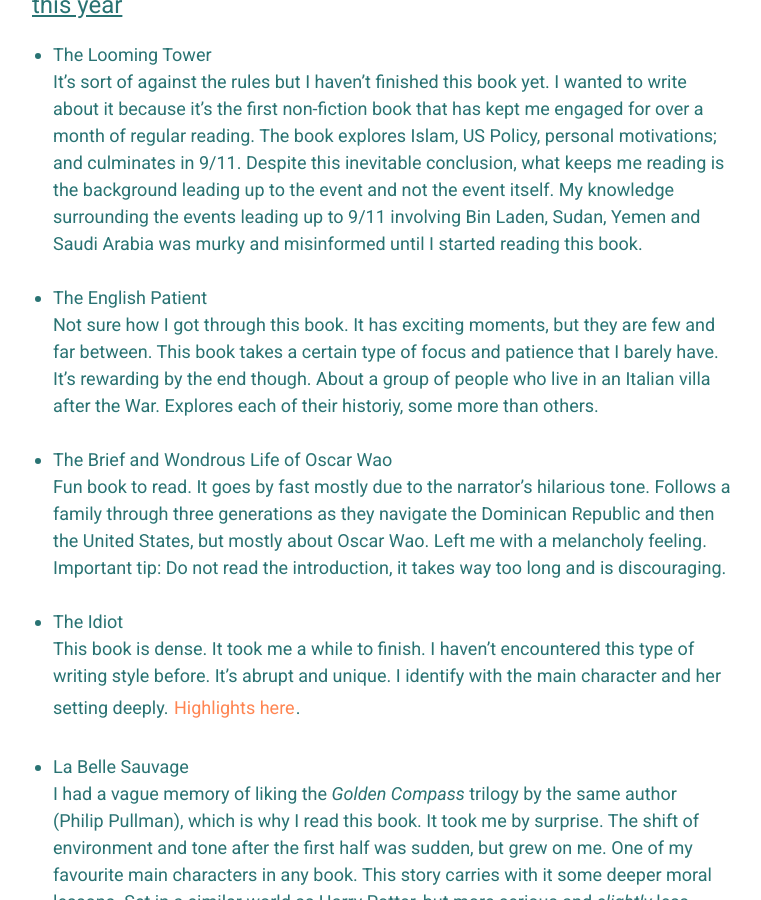
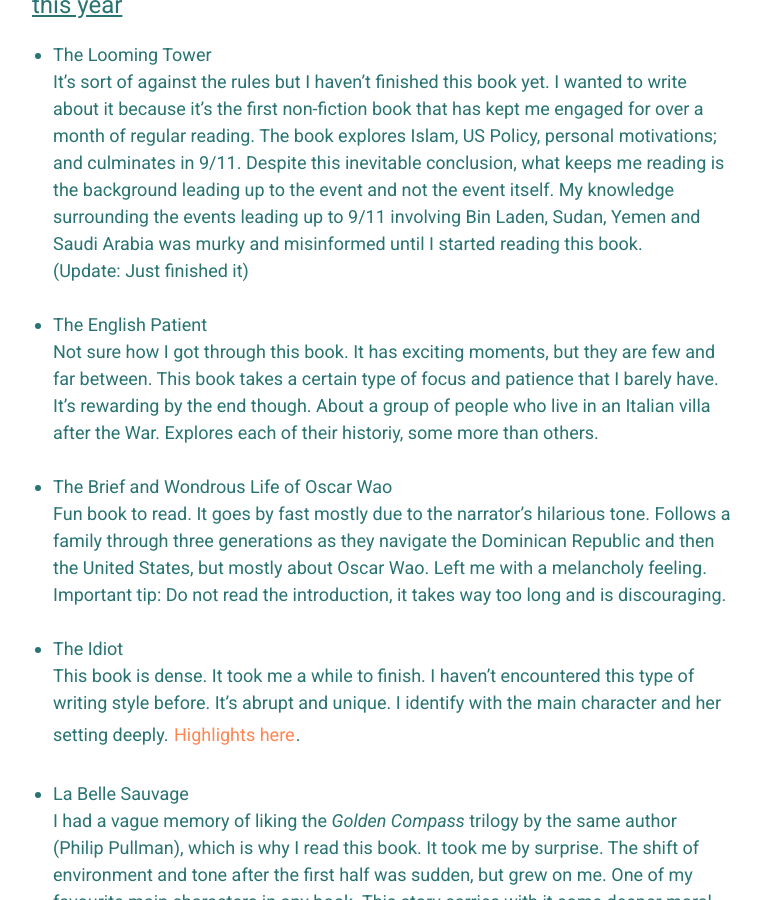
Before and after one commit to iamkahvi/iamkahvi.github.io, a Jekyll site: the page built from _posts/2018-02-21-my-Book-List.md, in a window 1280 px wide and 900 px high, scrolled down 398 px. Shown: the whole window, without its empty margins (258-1019 px from the left). Built offline with Jekyll 4.4.1, drawn with Linux system fonts in a browser that asks for light colours.

Commit message:
Added update to Book list

```diff
--- a/_posts/2018-02-21-my-Book-List.md
+++ b/_posts/2018-02-21-my-Book-List.md
@@ -13,7 +13,8 @@
 ## <u> this year </u>
 
 - The Looming Tower<br>
-It's sort of against the rules but I haven't finished this book yet. I wanted to write about it because it's the first non-fiction book that has kept me engaged for over a month of regular reading. The book explores Islam, US Policy, personal motivations; and culminates in 9/11. Despite this inevitable conclusion, what keeps me reading is the background leading up to the event and not the event itself. My knowledge surrounding the events leading up to 9/11 involving Bin Laden, Sudan, Yemen and Saudi Arabia was murky and misinformed until I started reading this book.
+It's sort of against the rules but I haven't finished this book yet. I wanted to write about it because it's the first non-fiction book that has kept me engaged for over a month of regular reading. The book explores Islam, US Policy, personal motivations; and culminates in 9/11. Despite this inevitable conclusion, what keeps me reading is the background leading up to the event and not the event itself. My knowledge surrounding the events leading up to 9/11 involving Bin Laden, Sudan, Yemen and Saudi Arabia was murky and misinformed until I started reading this book.<br>
+(Update: Just finished it)
 <br><br>
 
 - The English Patient<br>
```
Also changed, not shown: 2 other files.
